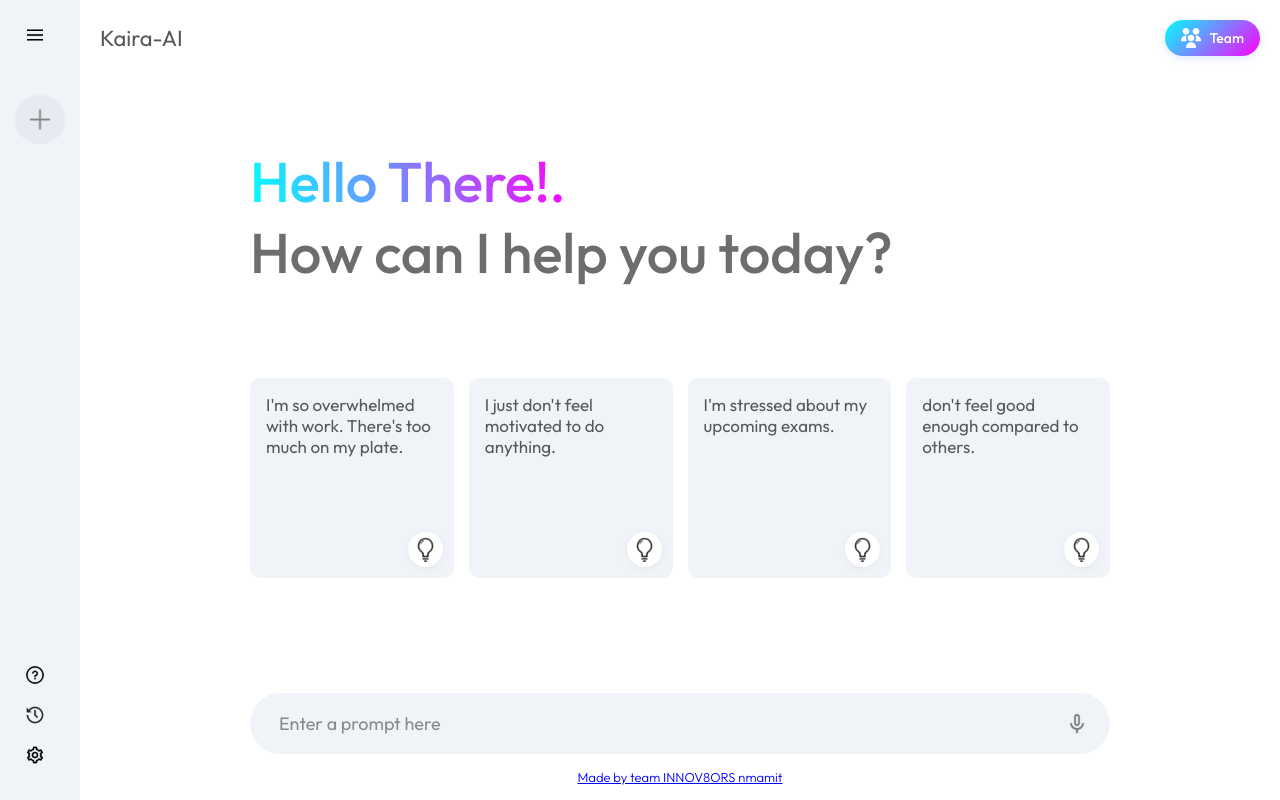
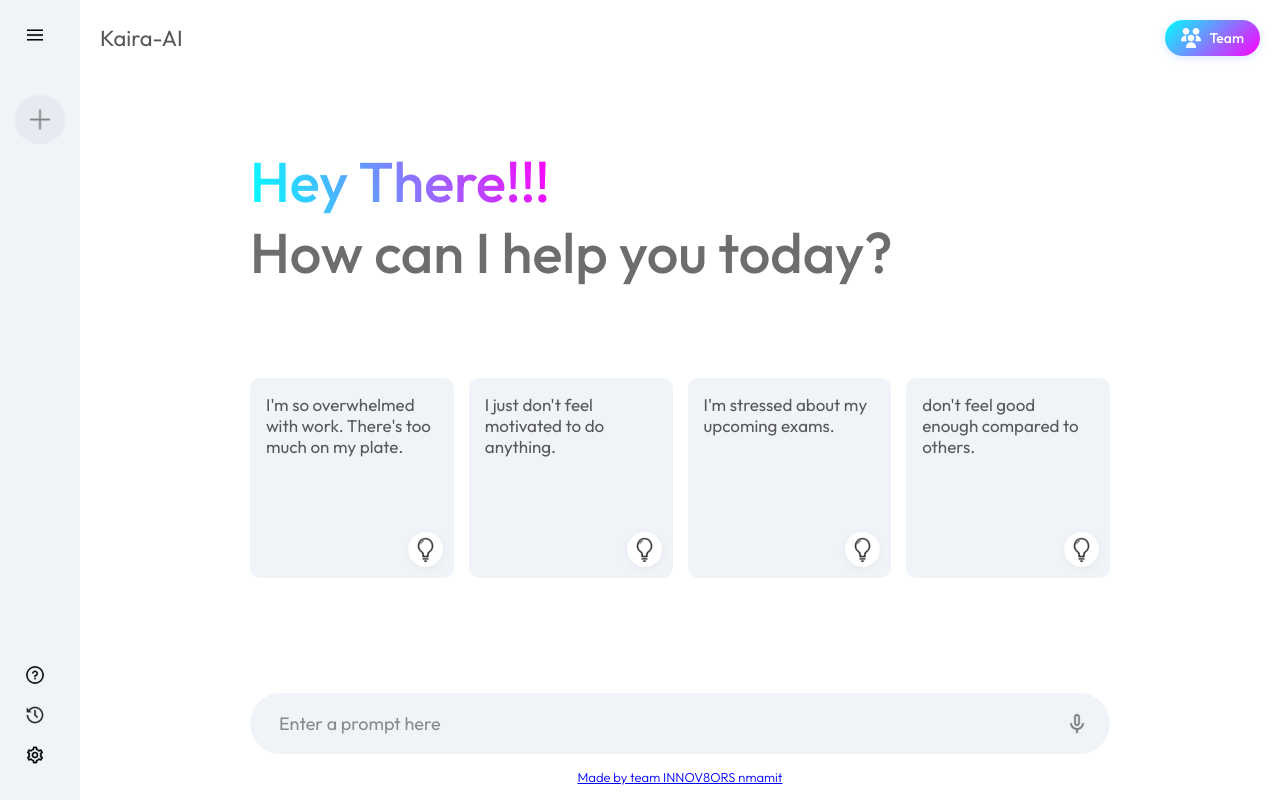
Before and after one commit to Ronit-Pai/Kaira-AI, a React (Vite) app: page / in a window 1280 px wide. Built offline with nearby package versions, Linux system fonts and the light colour scheme.

Commit message:
changed greet spam

```diff
--- a/src/components/Main/Main.jsx
+++ b/src/components/Main/Main.jsx
@@ -123,7 +123,7 @@ const Main = () => {
                 ) : (
                     <>
                         <div className="greet">
-                            <p><span>Hello There!.</span></p>
+                            <p><span>Hey There!!!</span></p>
                             <p>How can I help you today?</p>
                         </div>
                         <div className="cards">
```
